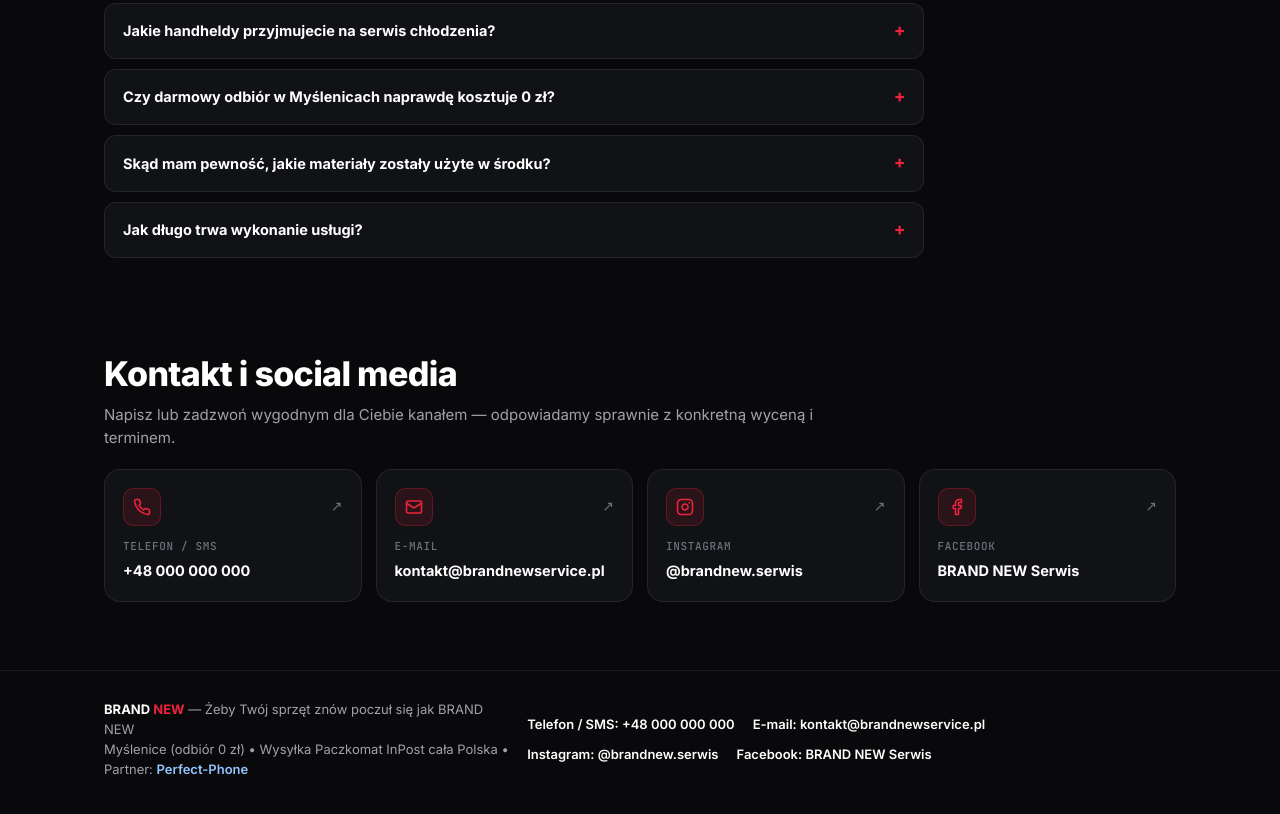
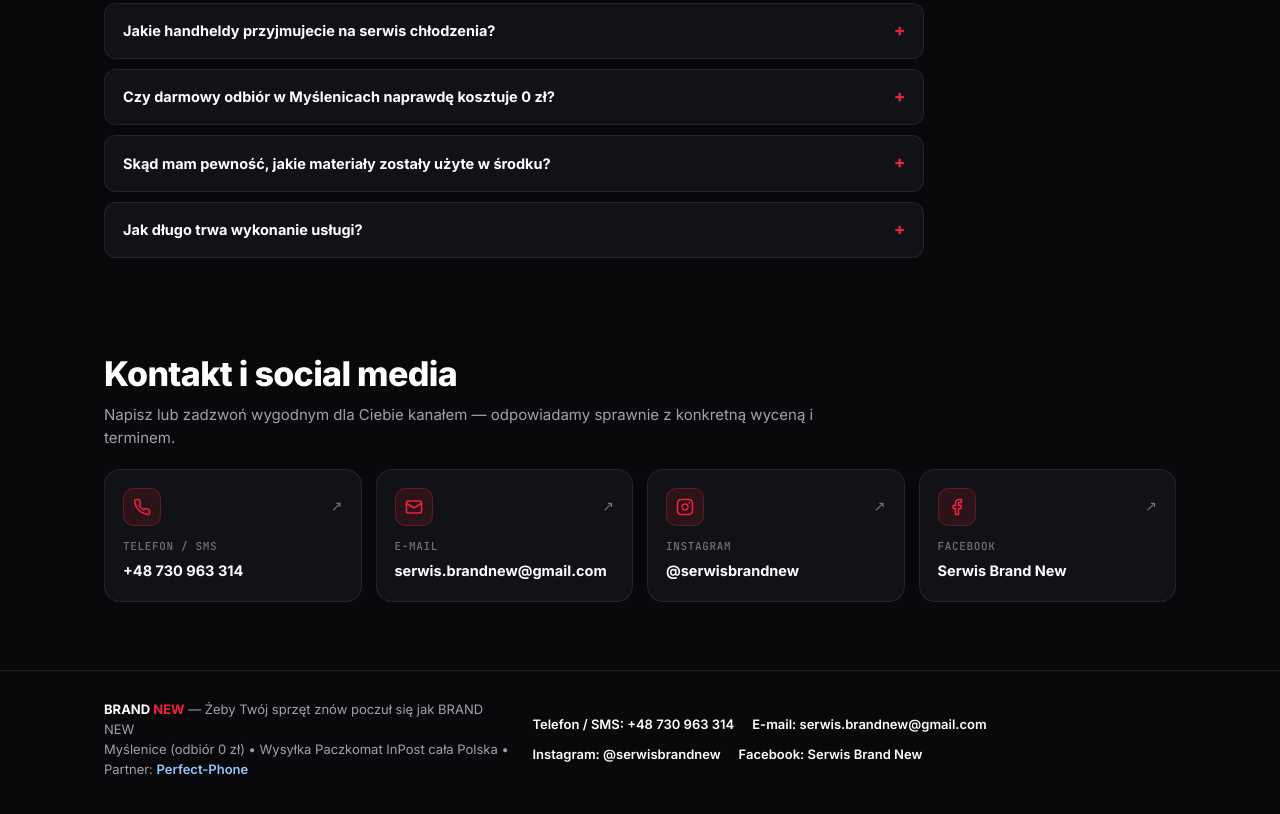
Before and after one commit to Kiddo6969/BrandNew, a plain HTML site: page index.html in a window 1280 px wide. Shown: the part 2860-3674 px from the top of the page. Drawn offline with Linux system fonts and the light colour scheme.

Commit message:
Update index.html

```diff
--- a/index.html
+++ b/index.html
@@ -1856,19 +1856,19 @@
       city: "Myślenice",
 
       // 1. TWÓJ TELEFON
-      phoneDisplay: "+48 000 000 000",
-      phoneRaw: "+48000000000",
+      phoneDisplay: "+48 730 963 314",
+      phoneRaw: "+48730963314",
 
       // 2. TWÓJ E-MAIL
-      email: "kontakt@brandnewservice.pl",
+      email: "serwis.brandnew@gmail.com",
 
       // 3. TWÓJ INSTAGRAM
-      instagramLabel: "@brandnew.serwis",
-      instagramUrl: "https://instagram.com/",
+      instagramLabel: "@serwisbrandnew",
+      instagramUrl: "https://www.instagram.com/serwisbrandnew?psln=dW1uNnZleDBpN2Vi",
 
       // 4. TWÓJ FACEBOOK
-      facebookLabel: "BRAND NEW Serwis",
-      facebookUrl: "https://facebook.com/",
+      facebookLabel: "Serwis Brand New",
+      facebookUrl: "https://www.facebook.com/share/1Jr2L1ovqe/",
 
       // Progi automatycznego rabatu na start
       discounts: [
```
